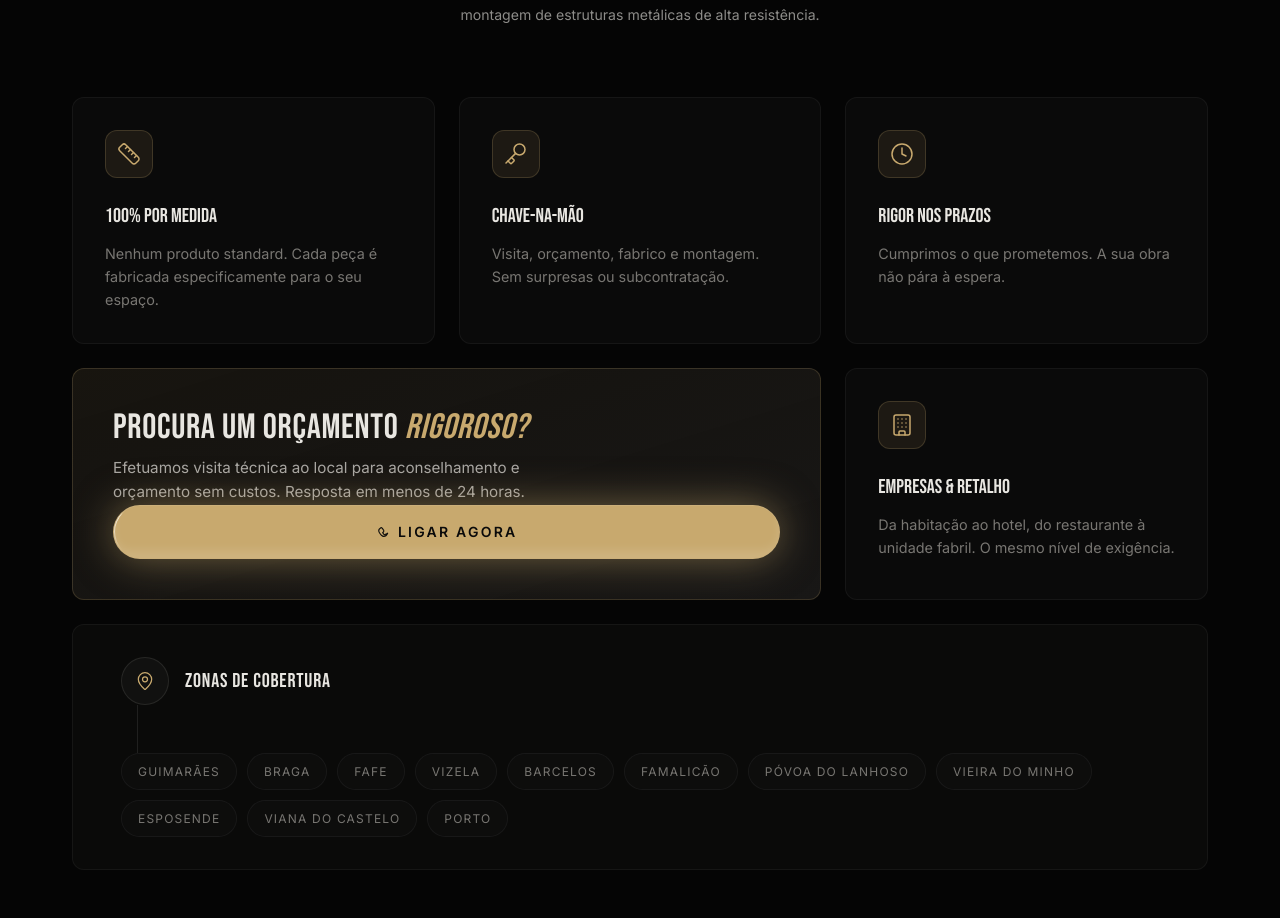
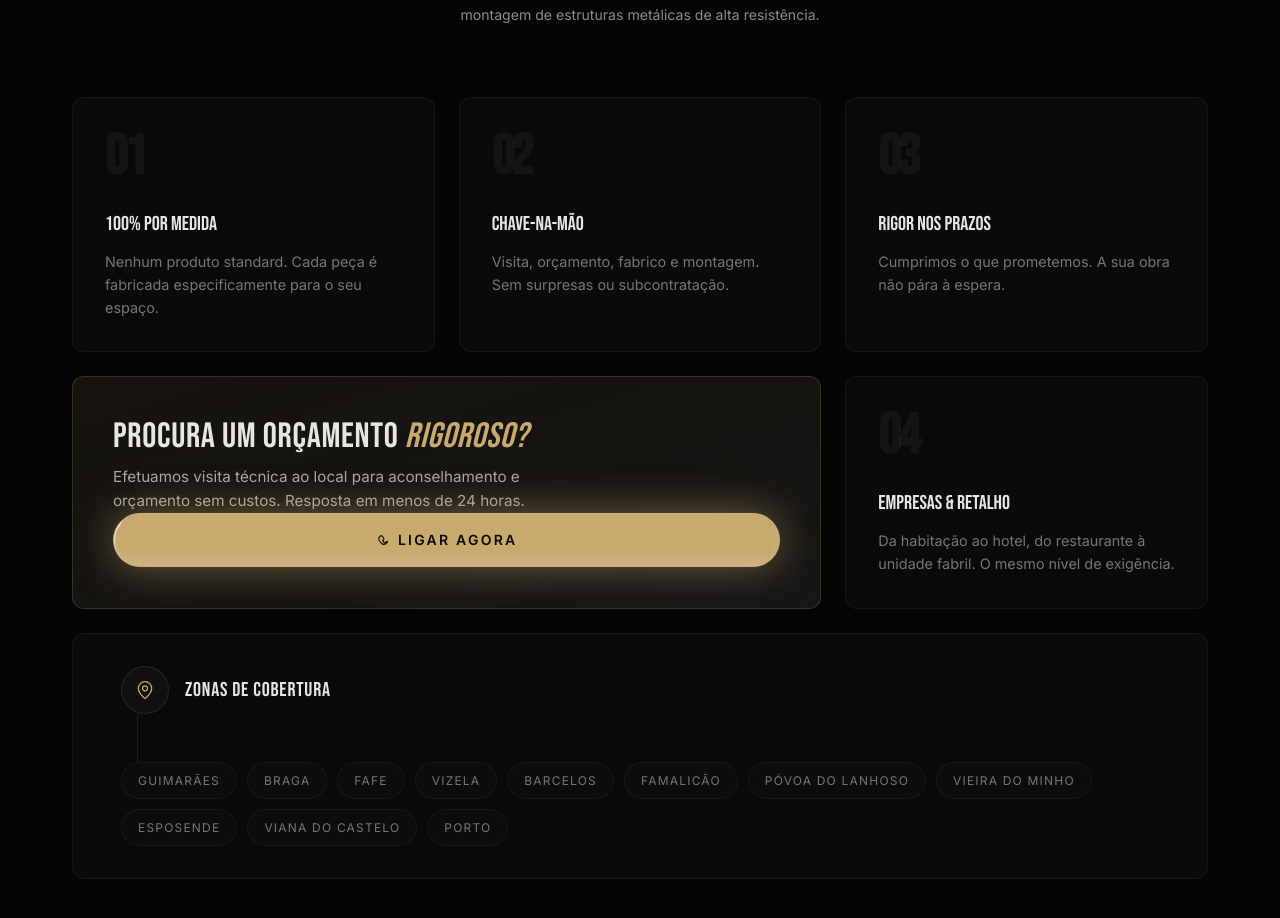
Before and after one commit to mendesrui19/Rino_Seralharia_Website, a React (Vite) app: page / in a window 1280 px wide. Shown: the part 5408-6326 px from the top of the page. Built offline with nearby package versions, Linux system fonts and the light colour scheme.

Commit message:
Replace generic line icons with premium big typography numbers

```diff
--- a/src/components/sections/PorqueNos.tsx
+++ b/src/components/sections/PorqueNos.tsx
@@ -1,13 +1,13 @@
 import { motion } from "framer-motion";
-import { Ruler, Key, Clock, Building, MapPin } from "lucide-react";
+import { MapPin } from "lucide-react";
 import { ShimmerButton } from "../ui/shimmer-button";
 import { MagicCard } from "../ui/magic-card";
 
 export function PorqueNos() {
   const features = [
-    { icon: Ruler, title: "100% Por Medida", text: "Nenhum produto standard. Cada peça é fabricada especificamente para o seu espaço.", colSpan: "col-span-1 md:col-span-1" },
-    { icon: Key, title: "Chave-na-mão", text: "Visita, orçamento, fabrico e montagem. Sem surpresas ou subcontratação.", colSpan: "col-span-1 md:col-span-1" },
-    { icon: Clock, title: "Rigor nos Prazos", text: "Cumprimos o que prometemos. A sua obra não pára à espera.", colSpan: "col-span-1 md:col-span-1" },
+    { num: "01", title: "100% Por Medida", text: "Nenhum produto standard. Cada peça é fabricada especificamente para o seu espaço.", colSpan: "col-span-1 md:col-span-1" },
+    { num: "02", title: "Chave-na-mão", text: "Visita, orçamento, fabrico e montagem. Sem surpresas ou subcontratação.", colSpan: "col-span-1 md:col-span-1" },
+    { num: "03", title: "Rigor nos Prazos", text: "Cumprimos o que prometemos. A sua obra não pára à espera.", colSpan: "col-span-1 md:col-span-1" },
   ];
 
   const zones = ["Guimarães", "Braga", "Fafe", "Vizela", "Barcelos", "Famalicão", "Póvoa do Lanhoso", "Vieira do Minho", "Esposende", "Viana do Castelo", "Porto"];
@@ -36,7 +36,6 @@ export function PorqueNos() {
         <div className="grid grid-cols-1 md:grid-cols-2 lg:grid-cols-3 gap-6 auto-rows-[minmax(200px,auto)]">
 
           {features.map((f, i) => {
-            const Icon = f.icon;
             return (
               <motion.div
                 key={f.title}
@@ -47,16 +46,16 @@ export function PorqueNos() {
                 className={f.colSpan}
               >
                 <MagicCard
-                  className="flex flex-col items-start p-8 bg-bg-sec/50 border-white/[0.05] hover:border-accent/30 transition-colors h-full"
+                  className="flex flex-col items-start p-8 bg-bg-sec/50 border-white/[0.05] hover:border-accent/30 transition-colors h-full relative overflow-hidden"
                   gradientColor="rgba(200, 169, 110, 0.15)"
                 >
-                  <div className="w-12 h-12 rounded-xl bg-accent/10 flex items-center justify-center mb-6 border border-accent/20">
-                    <Icon className="w-6 h-6 text-accent" strokeWidth={1.5} />
+                  <div className="font-display text-[3.5rem] leading-none text-white/5 mb-6 select-none font-bold tracking-tighter">
+                    {f.num}
                   </div>
-                  <h3 className="font-display text-xl mb-3 text-white">
+                  <h3 className="font-display text-xl mb-3 text-white relative z-10">
                     {f.title}
                   </h3>
-                  <p className="text-[0.9rem] text-dim leading-[1.6]">
+                  <p className="text-[0.9rem] text-dim leading-[1.6] relative z-10">
                     {f.text}
                   </p>
                 </MagicCard>
@@ -111,16 +110,16 @@ export function PorqueNos() {
             className="col-span-1 md:col-span-1 lg:col-span-1"
           >
             <MagicCard
-              className="flex flex-col items-start p-8 bg-bg-sec/50 border-white/[0.05] hover:border-accent/30 transition-colors h-full"
+              className="flex flex-col items-start p-8 bg-bg-sec/50 border-white/[0.05] hover:border-accent/30 transition-colors h-full relative overflow-hidden"
               gradientColor="rgba(200, 169, 110, 0.15)"
             >
-              <div className="w-12 h-12 rounded-xl bg-accent/10 flex items-center justify-center mb-6 border border-accent/20">
-                <Building className="w-6 h-6 text-accent" strokeWidth={1.5} />
+              <div className="font-display text-[3.5rem] leading-none text-white/5 mb-6 select-none font-bold tracking-tighter">
+                04
               </div>
-              <h3 className="font-display text-xl mb-3 text-white">
+              <h3 className="font-display text-xl mb-3 text-white relative z-10">
                 Empresas & Retalho
               </h3>
-              <p className="text-[0.9rem] text-dim leading-[1.6]">
+              <p className="text-[0.9rem] text-dim leading-[1.6] relative z-10">
                 Da habitação ao hotel, do restaurante à unidade fabril. O mesmo nível de exigência.
               </p>
             </MagicCard>
```
